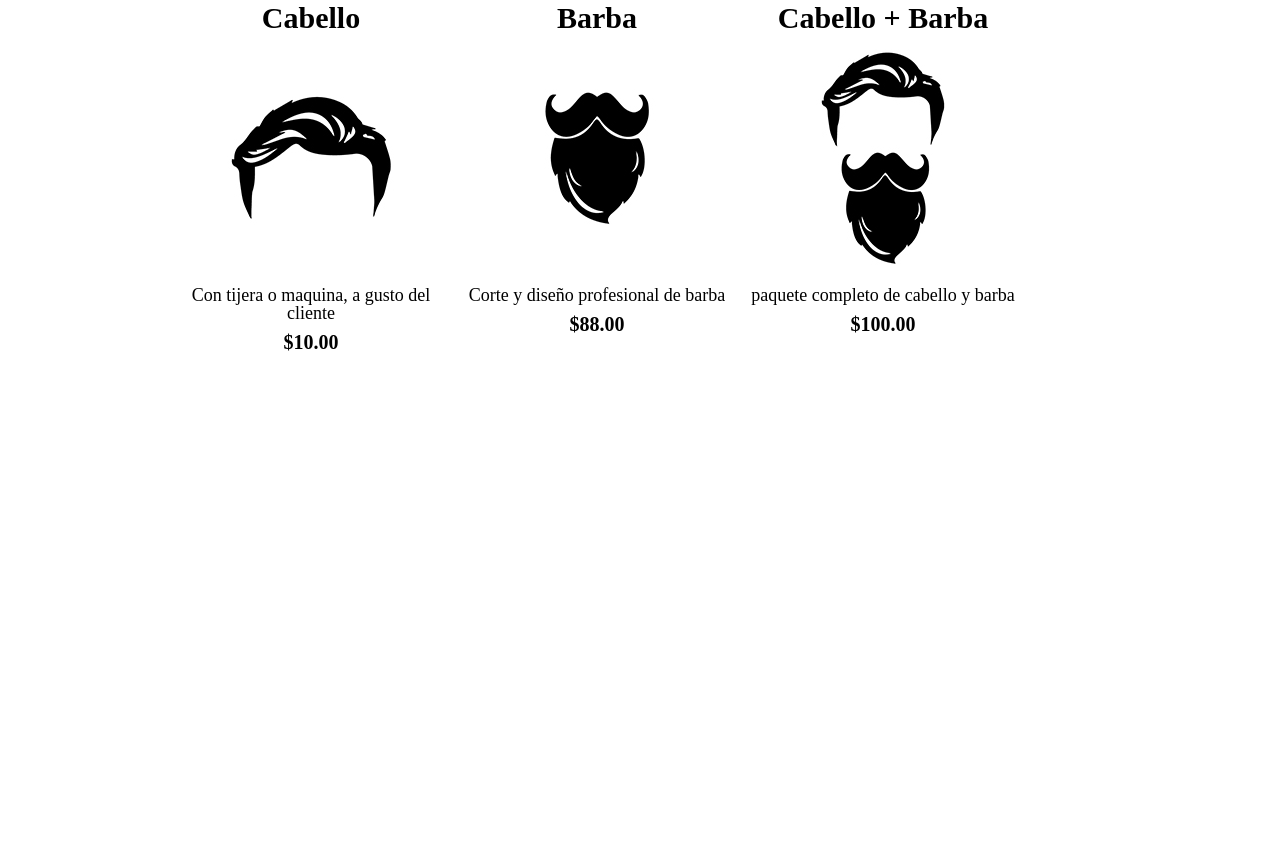
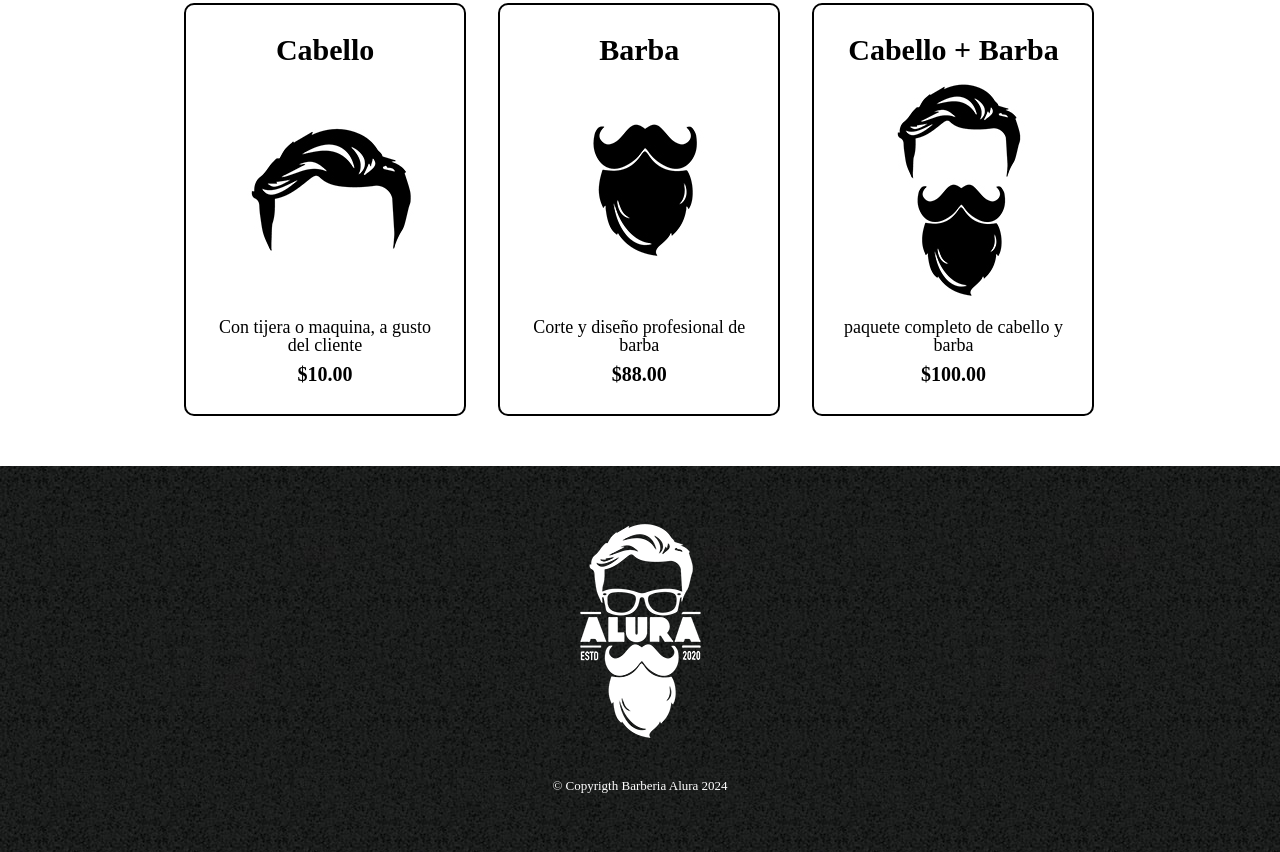
Before and after one commit to yefferson12355/Oracle-proyecto3Barberia, a plain HTML site: page productos.html in a window 1280 px wide. Shown: the part 340-1192 px from the top of the page. Before the commit the page ends 800 px from the top, so only its background shows below. Drawn offline with Linux system fonts and the light colour scheme.

Commit message:
cambios para click movimientos,tamaños ,bordes,backgrounds con imagenes,y bordes

```diff
--- a/productos.css
+++ b/productos.css
@@ -27,13 +27,32 @@ nav a{
     font-size: 22px;
     text-decoration: none;
 }
+/* para capturar el movimiento del mouse */
+nav a:hover{
+    color:#c78c19;
+    /* subrallado devolvemos */
+    text-decoration: underline;
+}
 .productos li{
     display: inline-block;
     text-align: center;
     width: 30%;
     vertical-align: top;
+    margin: 0 1.5%;
+    padding: 30px 20px;
+    box-sizing: border-box;
+    /* el borde de nuestro elemento  */
+    border: 2px solid #000000;
+    border-radius: 10px ;
+
 }
+.productos li:hover{
+    border-color:#c78c19;
 
+}
+.productos li:active{
+    border-color: #088c19;
+}
 .productos{
     width: 940px;
     margin: 0 auto;
@@ -43,6 +62,9 @@ nav a{
 .productos h2{
     font-size: 30px;
     font-weight: bold;
+}
+.productos li:hover h2{
+    font-size: 33px;
 }
 .producto-descripcion{
     font-size: 18px;
@@ -55,3 +77,14 @@ nav a{
     /* separacion de el otro en margen top de 10 px */
     margin-top: 10px;
 }
+footer{
+    text-align: center;
+    background:url(imagenes/bg.jpg);
+    padding: 40px;
+}
+.Copyrigth{
+    color: #ffffff;
+    font-size: 13px;
+    margin:20px;
+
+}
--- a/productos.html
+++ b/productos.html
@@ -44,6 +44,10 @@
                 </li>
             </ul>
         </main>
+        <footer>
+            <img src="imagenes/logo-blanco.png">
+            <p class="Copyrigth">&copy Copyrigth Barberia Alura 2024</p>
+        </footer >
+
     </body>
-
 </html>
```
